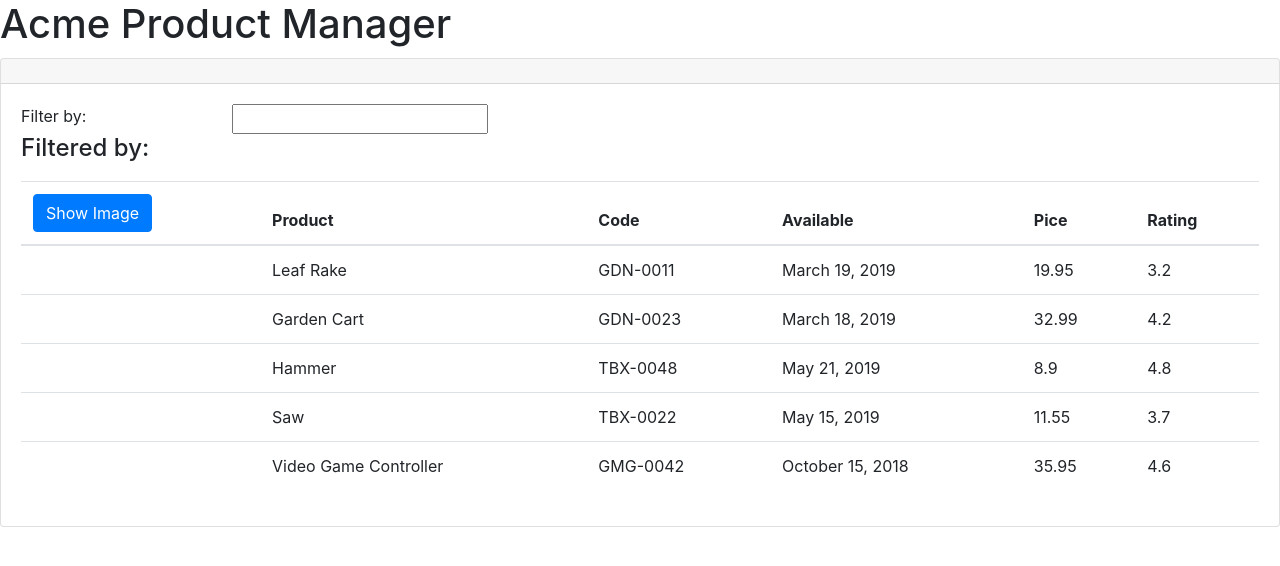
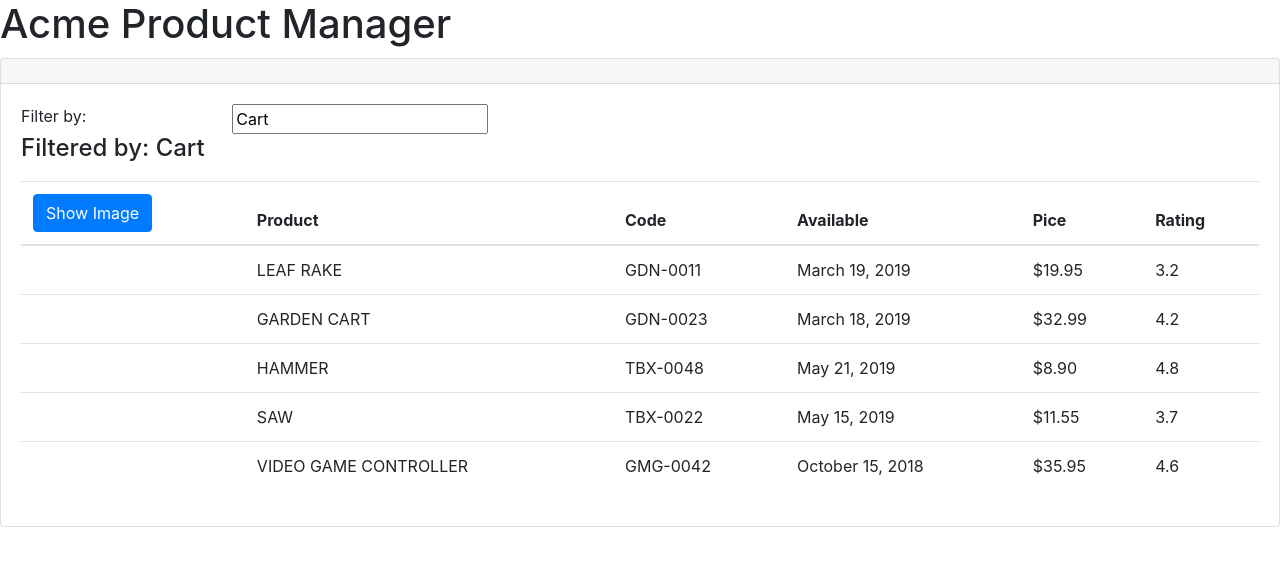
Before and after one commit to danielcruzdev/angular-getting-started, an Angular app: page / in a window 1280 px wide. Shown: the top 566 px of the page. Built offline with nearby package versions, Linux system fonts and the light colour scheme.

Commit message:
using ngModel and pipes to format data

```diff
--- a/src/app/app.module.ts
+++ b/src/app/app.module.ts
@@ -1,5 +1,6 @@
 import { BrowserModule } from '@angular/platform-browser';
 import { NgModule } from '@angular/core';
+import { FormsModule } from "@angular/forms";
 
 import { AppComponent } from './app.component';
 import { ProductListComponent } from './products/product-list.component';
@@ -10,7 +11,8 @@
     ProductListComponent
   ],
   imports: [
-    BrowserModule
+    BrowserModule,
+    FormsModule
   ],
   bootstrap: [AppComponent]
 })
--- a/src/app/products/product-list.component.html
+++ b/src/app/products/product-list.component.html
@@ -6,12 +6,13 @@
     <div class="row">
       <div class="col-md-2">Filter by:</div>
       <div class="col-md-4">
-        <input type="text">
+        <input type="text"
+               [(ngModel)]="listFilter">
       </div>
     </div>
     <div class="row">
       <div class="col-md-6">
-        <h4>Filtered by:</h4>
+        <h4>Filtered by: {{listFilter}}</h4>
       </div>
     </div>
     <div class="table-responsive" >
@@ -40,10 +41,10 @@
                    [style.width.px]='imageWidth'
                    [style.margin.px]='imageMargin'>
             </td>
-            <td>{{ product.productName }}</td>
+            <td>{{ product.productName | uppercase}}</td>
             <td>{{ product.productCode }}</td>
             <td>{{ product.releaseDate }}</td>
-            <td>{{ product.price }}</td>
+            <td>{{ product.price | currency}}</td>
             <td>{{ product.starRating }}</td>
           </tr>
         </tbody>
--- a/src/app/products/product-list.component.ts
+++ b/src/app/products/product-list.component.ts
@@ -1,4 +1,5 @@
 import { Component } from '@angular/core';
+
 
 @Component({
     selector: 'pm-products',
@@ -10,6 +11,7 @@
     imageWidth: number = 50;
     imageMargin: number = 2;
     showImage: boolean = false;
+    listFilter: string = 'Cart';
     products: any[] = [
         {
             "productId": 1,
```
